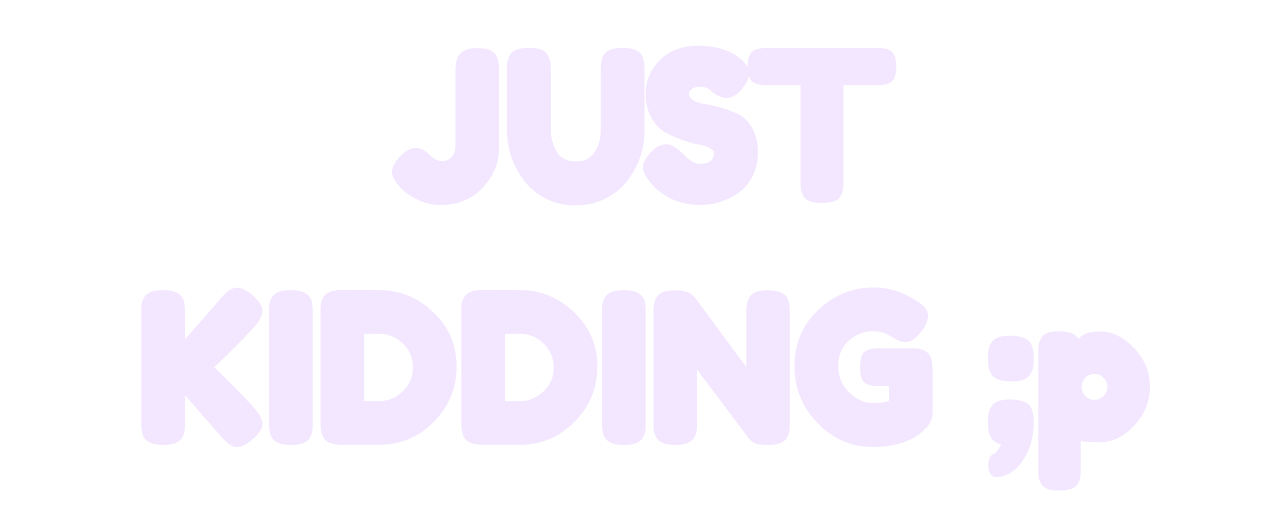
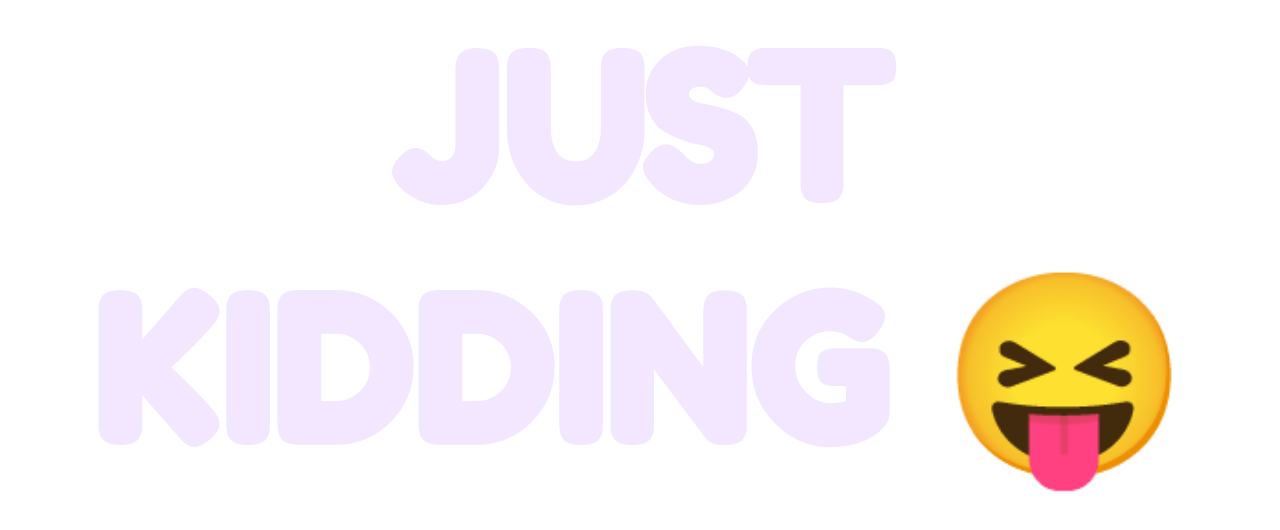
Before and after one commit to yufeng-situ/yufeng-situ.github.io, a plain HTML site: page html/kidding.html in a window 1280 px wide. Drawn offline with Linux system fonts and the light colour scheme.

Commit message:
add emoji

```diff
--- a/html/kidding.html
+++ b/html/kidding.html
@@ -21,7 +21,7 @@
 
 
 
-  <h1 style="font-size:200px; text-align: center;">JUST<br>KIDDING ;p</h1>
+  <h1 style="font-size:200px; text-align: center;">JUST<br>KIDDING &#128541;</h1>
 
 
 
```
